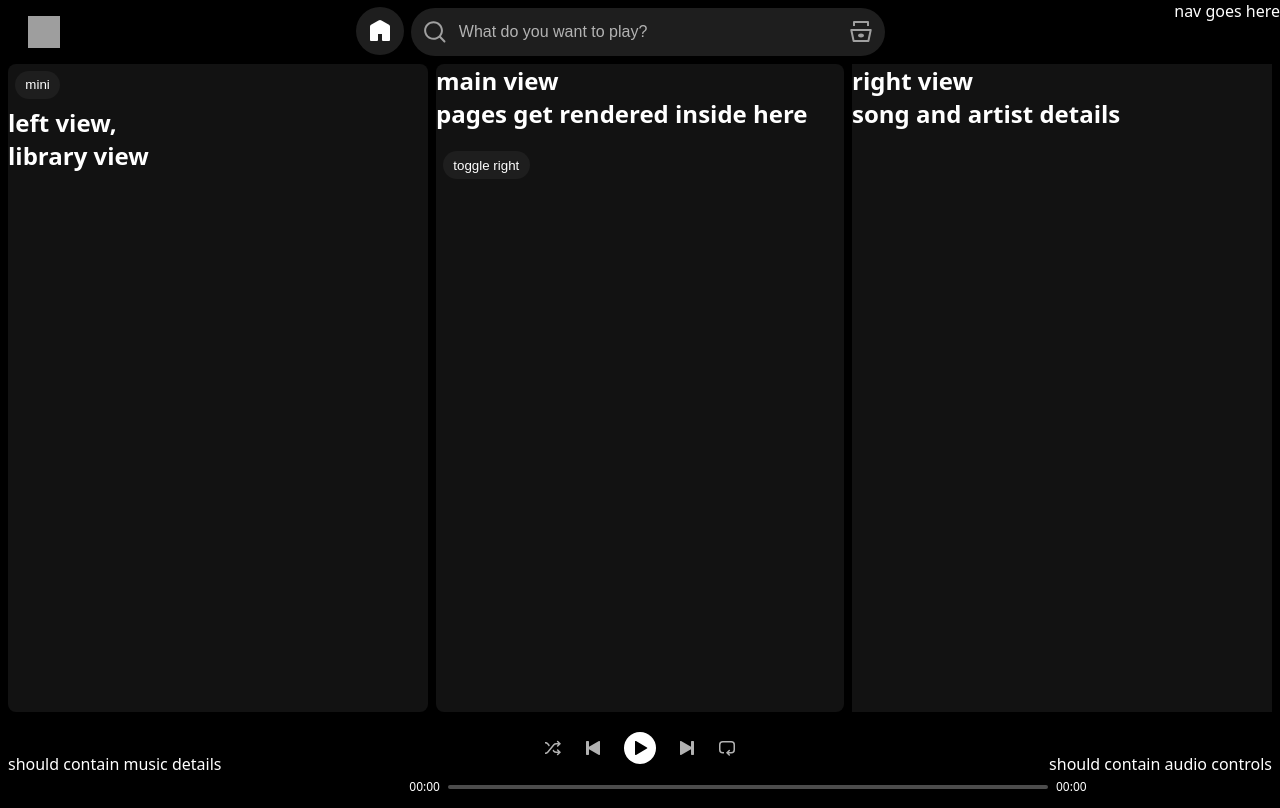
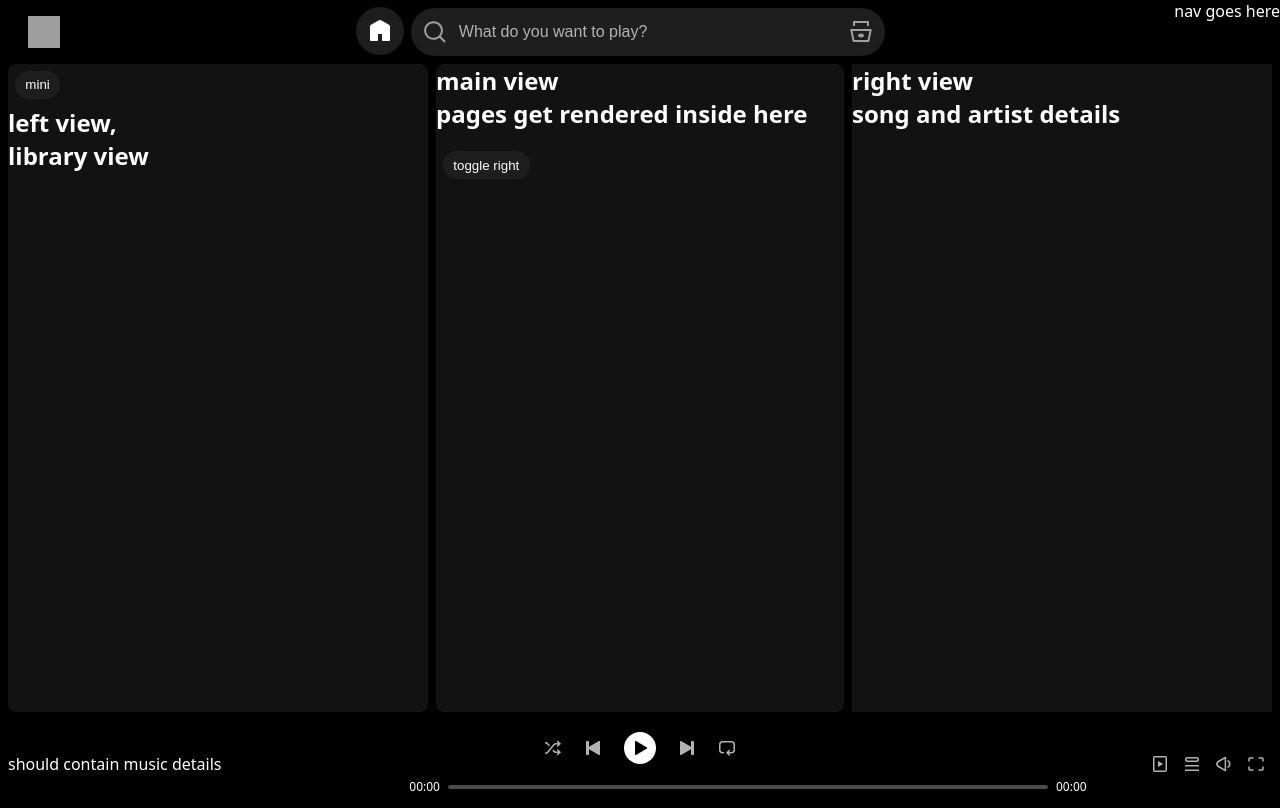
Before and after one commit to veritasx01/audion, a React (Vite) app: page / in a window 1280 px wide. Built offline with nearby package versions, Linux system fonts and the light colour scheme; grey boxes are pictures that could not be loaded.

Commit message:
added song controls

```diff
--- a/src/assets/styles/cmps/PlayerControls.css
+++ b/src/assets/styles/cmps/PlayerControls.css
@@ -40,6 +40,7 @@
   padding: 8px;
   margin: 0;
   background: black;
+  will-change: transform;
 }
 .smaller-button:hover {
   background: black;
--- /dev/null
+++ b/src/assets/styles/cmps/SongControls.css
@@ -0,0 +1,24 @@
+.controls-container {
+  display: flex;
+  justify-content: flex-end;
+  align-items: center;
+  flex-grow: 1;
+}
+
+.controls-button {
+  width: 32px;
+  height: 32px;
+  padding: 8px;
+  margin: 0;
+  background: black;
+  will-change: transform;
+}
+.controls-button:hover {
+  background: black;
+}
+.controls-button svg:hover {
+  fill: white;
+}
+.trans3 {
+  transition-duration: 150ms;
+}
--- a/src/assets/styles/main.css
+++ b/src/assets/styles/main.css
@@ -17,3 +17,4 @@
 @import "cmps/SearchBar";
 @import "cmps/PlayerControls";
 @import "cmps/SongProgress";
+@import "cmps/SongControls";
--- a/src/cmps/AppFooter.jsx
+++ b/src/cmps/AppFooter.jsx
@@ -1,11 +1,12 @@
 import { PlayerControls } from "./PlayerControls";
+import { SongControls } from "./SongControls";
 
 export function AppFooter() {
   return (
     <footer className="app-footer full">
       <p>should contain music details</p>
       <PlayerControls></PlayerControls>
-      <p style={{ textAlign: "right" }}>should contain audio controls</p>
+      <SongControls></SongControls>
     </footer>
   );
 }
--- a/src/cmps/PlayerControls.jsx
+++ b/src/cmps/PlayerControls.jsx
@@ -17,7 +17,7 @@ export function PlayerControls() {
             </span>
           </button>
           {/* previous button */}
-          <button className="smaller-button">
+          <button className="smaller-button hov-enlarge">
             <span className="size-16" aria-hidden="true">
               <svg aria-hidden="true" viewBox="0 0 16 16" fill="#b2b2b2">
                 <path d="M3.3 1a.7.7 0 0 1 .7.7v5.15l9.95-5.744a.7.7 0 0 1 1.05.606v12.575a.7.7 0 0 1-1.05.607L4 9.149V14.3a.7.7 0 0 1-.7.7H1.7a.7.7 0 0 1-.7-.7V1.7a.7.7 0 0 1 .7-.7z"></path>
@@ -35,15 +35,15 @@ export function PlayerControls() {
         </button>
         {/* next button */}
         <div style={{ marginLeft: "8px", display: "flex", gap: "8px" }}>
-          <button className="smaller-button">
+          <button className="smaller-button hov-enlarge">
             <span className="size-16" aria-hidden="true">
-              <svg aria-hidden="true" viewBox="0 0 16 16" fill="#b2b2b2">
-                <path d="M12.7 1a.7.7 0 0 0-.7.7v5.15L2.05 1.107A.7.7 0 0 0 1 1.712v12.575a.7.7 0 0 0 1.05.607L12 9.149V14.3a.7.7 0 0 0 .7.7h1.6a.7.7 0 0 0 .7-.7V1.7a.7.7 0 0 0-.7-.7z"></path>
+                <svg aria-hidden="true" viewBox="0 0 16 16" fill="#b2b2b2">
+                  <path d="M12.7 1a.7.7 0 0 0-.7.7v5.15L2.05 1.107A.7.7 0 0 0 1 1.712v12.575a.7.7 0 0 0 1.05.607L12 9.149V14.3a.7.7 0 0 0 .7.7h1.6a.7.7 0 0 0 .7-.7V1.7a.7.7 0 0 0-.7-.7z"></path>
               </svg>
             </span>
           </button>
           {/* enable repeat button */}
-          <button className="smaller-button">
+          <button className="smaller-button hov-enlarge">
             <span className="size-16" aria-hidden="true">
               <svg aria-hidden="true" viewBox="0 0 16 16" fill="#b2b2b2">
                 <path d="M0 4.75A3.75 3.75 0 0 1 3.75 1h8.5A3.75 3.75 0 0 1 16 4.75v5a3.75 3.75 0 0 1-3.75 3.75H9.81l1.018 1.018a.75.75 0 1 1-1.06 1.06L6.939 12.75l2.829-2.828a.75.75 0 1 1 1.06 1.06L9.811 12h2.439a2.25 2.25 0 0 0 2.25-2.25v-5a2.25 2.25 0 0 0-2.25-2.25h-8.5A2.25 2.25 0 0 0 1.5 4.75v5A2.25 2.25 0 0 0 3.75 12H5v1.5H3.75A3.75 3.75 0 0 1 0 9.75z"></path>
--- /dev/null
+++ b/src/cmps/SongControls.jsx
@@ -0,0 +1,54 @@
+export function SongControls() {
+  return (
+    <div>
+      <div className="controls-container">
+        <button className="controls-button hov-enlarge">
+          <span className="size-32" aria-hidden="true">
+            <svg aria-hidden="true" viewBox="0 0 16 16" fill="#b2b2b2">
+              <path d="M11.196 8 6 5v6z"></path>
+              <path d="M15.002 1.75A1.75 1.75 0 0 0 13.252 0h-10.5a1.75 1.75 0 0 0-1.75 1.75v12.5c0 .966.783 1.75 1.75 1.75h10.5a1.75 1.75 0 0 0 1.75-1.75zm-1.75-.25a.25.25 0 0 1 .25.25v12.5a.25.25 0 0 1-.25.25h-10.5a.25.25 0 0 1-.25-.25V1.75a.25.25 0 0 1 .25-.25z"></path>
+            </svg>
+          </span>
+        </button>
+        <button className="controls-button hov-enlarge">
+          <span className="size-32" aria-hidden="true">
+            <svg
+              data-encore-id="icon"
+              role="img"
+              aria-hidden="true"
+              viewBox="0 0 16 16"
+              fill="#b2b2b2"
+            >
+              <path d="M15 15H1v-1.5h14zm0-4.5H1V9h14zm-14-7A2.5 2.5 0 0 1 3.5 1h9a2.5 2.5 0 0 1 0 5h-9A2.5 2.5 0 0 1 1 3.5m2.5-1a1 1 0 0 0 0 2h9a1 1 0 1 0 0-2z"></path>
+            </svg>
+          </span>
+        </button>
+        <button className="controls-button hov-enlarge">
+          <span className="size-32" aria-hidden="true">
+            <svg id="volume-icon" viewBox="0 0 16 16" fill="#b2b2b2">
+              <path d="M9.741.85a.75.75 0 0 1 .375.65v13a.75.75 0 0 1-1.125.65l-6.925-4a3.64 3.64 0 0 1-1.33-4.967 3.64 3.64 0 0 1 1.33-1.332l6.925-4a.75.75 0 0 1 .75 0zm-6.924 5.3a2.14 2.14 0 0 0 0 3.7l5.8 3.35V2.8zm8.683 6.087a4.502 4.502 0 0 0 0-8.474v1.65a3 3 0 0 1 0 5.175z"></path>
+            </svg>
+          </span>
+        </button>
+        <button className="controls-button hov-enlarge trans3">
+          <span className="size-32" aria-hidden="true">
+            <svg
+              width="16"
+              height="16"
+              viewBox="0 0 16 16"
+              fill="none"
+              xmlns="http://www.w3.org/2000/svg"
+            >
+              <path
+                fillRule="evenodd"
+                clipRule="evenodd"
+                d="M0.25 3C0.25 2.0335 1.0335 1.25 2 1.25H5.375V2.75H2C1.86193 2.75 1.75 2.86193 1.75 3V5.42857H0.25V3ZM14 2.75H10.625V1.25H14C14.9665 1.25 15.75 2.0335 15.75 3V5.42857H14.25V3C14.25 2.86193 14.1381 2.75 14 2.75ZM1.75 10.5714V13C1.75 13.1381 1.86193 13.25 2 13.25H5.375V14.75H2C1.0335 14.75 0.25 13.9665 0.25 13V10.5714H1.75ZM14.25 13V10.5714H15.75V13C15.75 13.9665 14.9665 14.75 14 14.75H10.625V13.25H14C14.1381 13.25 14.25 13.1381 14.25 13Z"
+                fill="#b2b2b2"
+              ></path>
+            </svg>
+          </span>
+        </button>
+      </div>
+    </div>
+  );
+}
```
